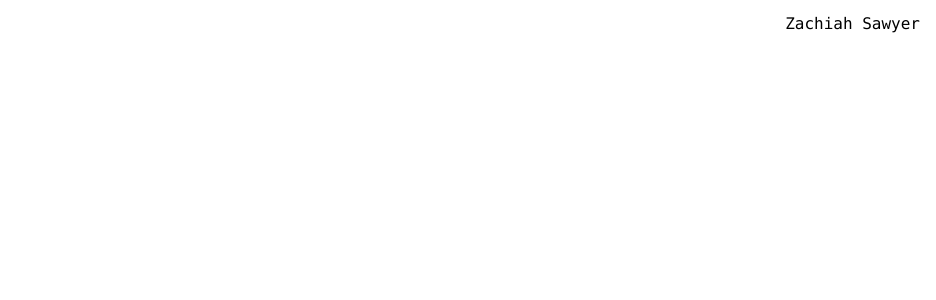
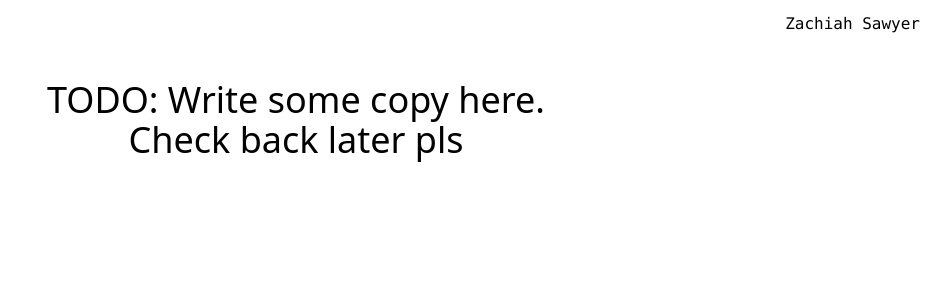
Before and after one commit to Zachiah/personal-site, a SvelteKit app: page /skills/pianist in a window 1280 px wide. Shown: the top 300 px of the page, without its empty margins (344-1280 px from the left). Built offline with nearby package versions, Linux system fonts and the light colour scheme.

Commit message:
Add some dummy text on the piano page

```diff
--- a/src/routes/skills/pianist/+page.svelte
+++ b/src/routes/skills/pianist/+page.svelte
@@ -0,0 +1 @@
+<h1 class="text-4xl text-center">TODO: Write some copy here. Check back later pls</h1>
```
